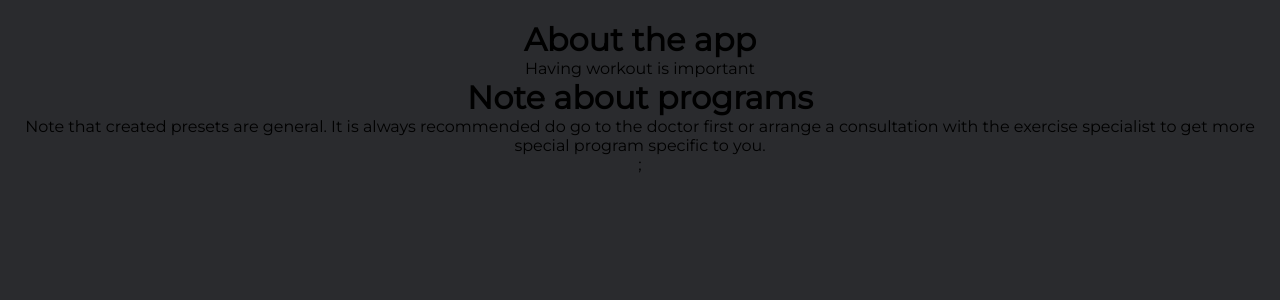
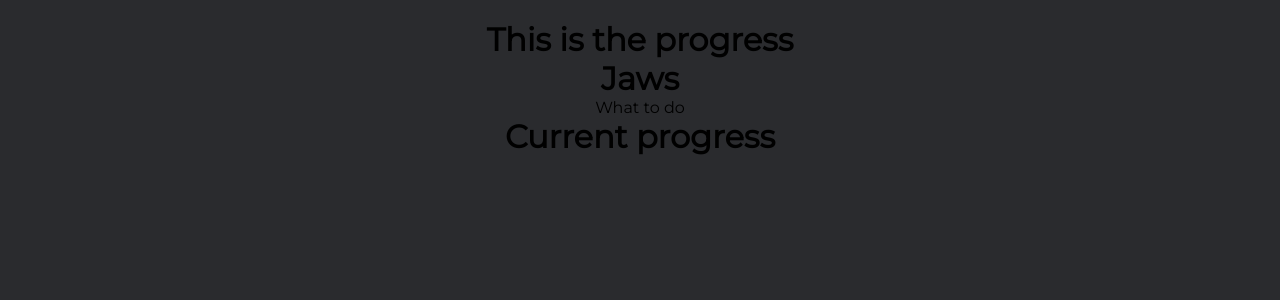
Before and after one commit to madzadev/workout, a Next.js app: page /workout in a window 1280 px wide. Shown: the top 300 px of the page. Built offline with nearby package versions, Linux system fonts and the light colour scheme.

Commit message:
edit workout page

```diff
--- a/pages/workout.js
+++ b/pages/workout.js
@@ -1,15 +1,16 @@
 const About = () => {
   return (
     <div>
-      <h1>About the app</h1>
-      <p>Having workout is important</p>
-      <h1>Note about programs</h1>
-      <p>
-        Note that created presets are general. It is always recommended do go to
-        the doctor first or arrange a consultation with the exercise specialist
-        to get more special program specific to you.
-      </p>
-      ;
+      <div>
+        <h1> This is the progress</h1>
+      </div>
+      <div>
+        <h1>Jaws</h1>
+        <p>What to do</p>
+      </div>
+      <div>
+        <h1>Current progress</h1>
+      </div>
     </div>
   );
 };
```
